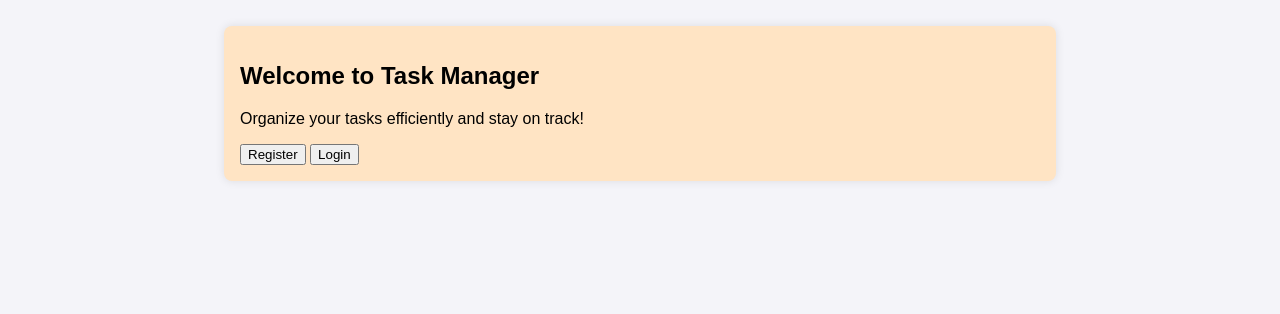
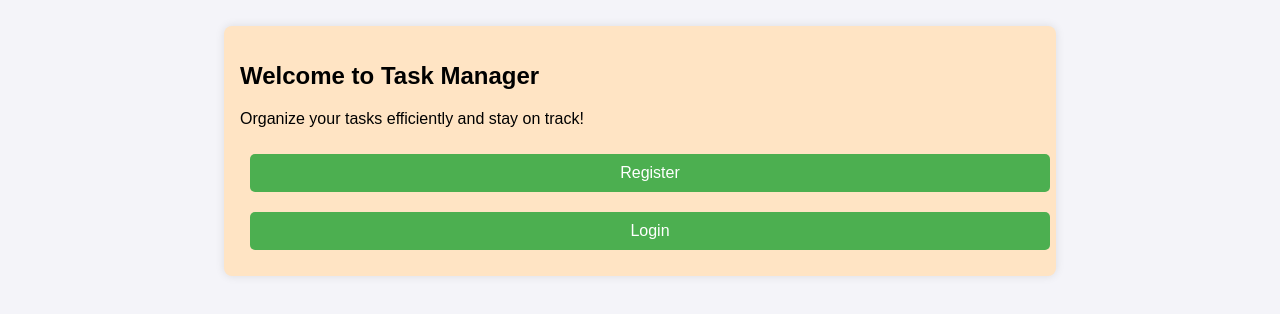
Before and after one commit to lubsy09/Taskmaster-app, a website: page taskmaster/home.html in a window 1280 px wide. Shown: the part 188-502 px from the top of the page. Drawn offline with Linux system fonts and the light colour scheme.

Commit message:
Updating Pages

```diff
--- a/taskmaster/home.html
+++ b/taskmaster/home.html
@@ -15,8 +15,8 @@
         <h2>Welcome to Task Manager</h2>
         <p>Organize your tasks efficiently and stay on track!</p>
         <div class="auth-buttons">
-            <button onclick="window.location.href='register.html'">Register</button>
-            <button onclick="window.location.href='login.html'">Login</button>
+            <button onclick="window.location.href='../taskmaster/register.html'">Register</button>
+            <button onclick="window.location.href='../taskmaster/login.html'">Login</button>
         </div>
     </main>
 </body>
--- a/taskmaster/style.css
+++ b/taskmaster/style.css
@@ -187,7 +187,7 @@ main {
   height: auto;
   margin-left: 10px;
 }
-/* Home Styling
+/* Home Styling */
 .auth-buttons button {
   margin: 10px;
   padding: 10px 20px;
@@ -203,7 +203,7 @@ main {
   background-color: #45a049;
 }
 
-/*login styling
+/*login styling */
 .form-group {
   margin-bottom: 1rem;
 }
@@ -250,4 +250,3 @@ button:hover {
 .link:hover {
   text-decoration: underline;
 }
- */
```
Also changed, not shown: taskmaster/register.html (+3 -2 lines).
